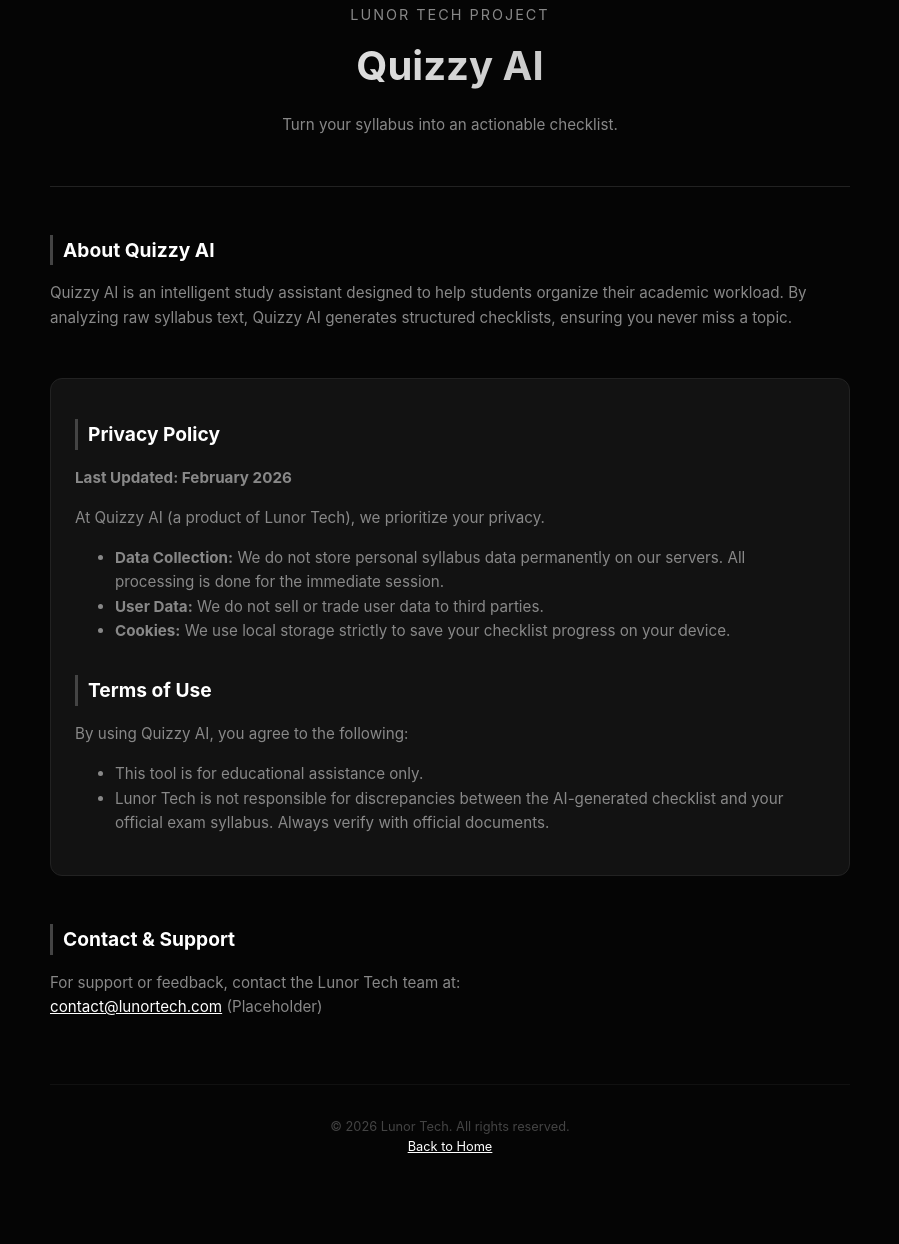
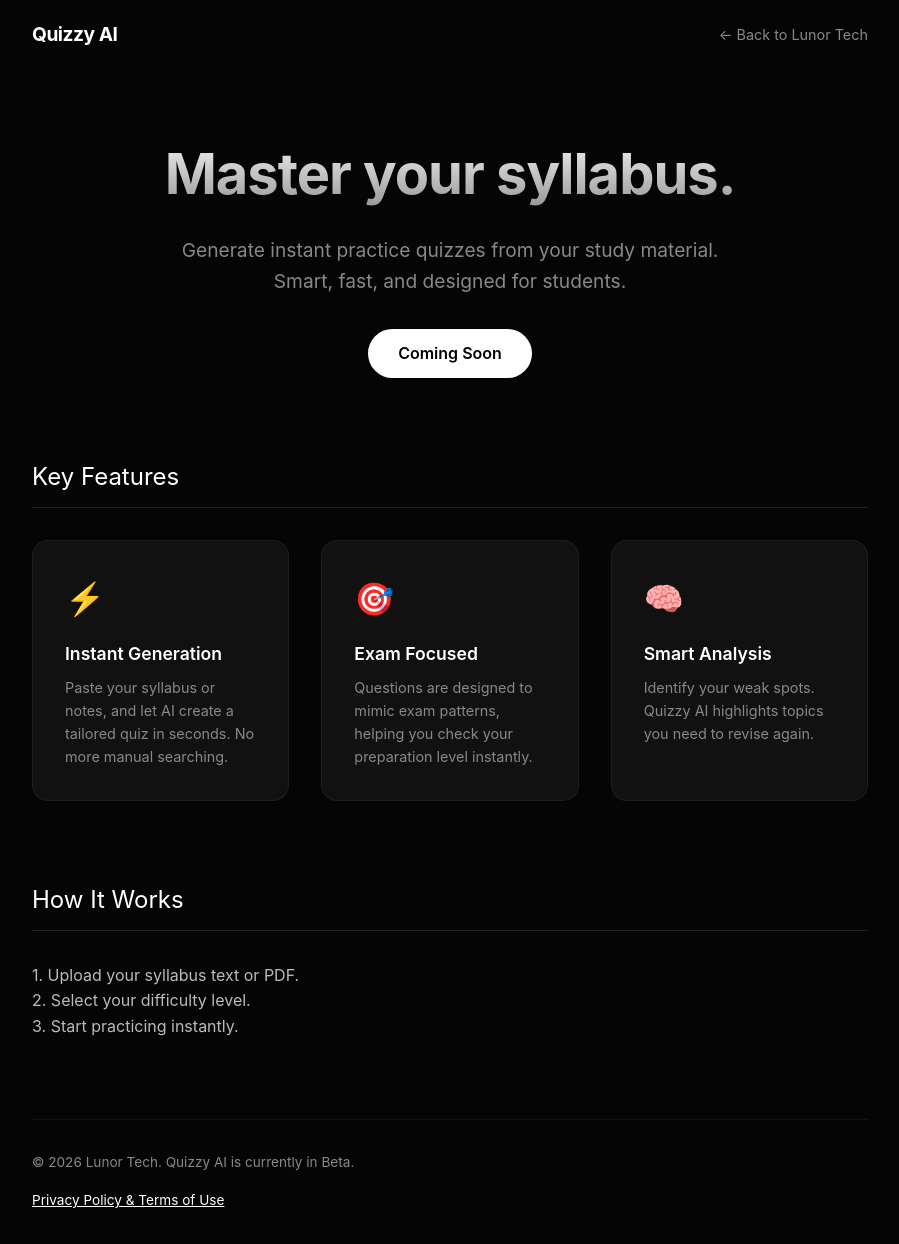
Before and after one commit to lunordev-spec/lunordev-spec.github.io, a plain HTML site: page quizzy.html in a window 1280 px wide. Shown: the part 29-1273 px from the top of the page, without its empty margins (190-1089 px from the left). Before the commit the page ends 1219 px from the top, so only its background shows below. Drawn offline with Linux system fonts and the light colour scheme.

Commit message:
Update title and enhance styling in quizzy.html

```diff
--- a/quizzy.html
+++ b/quizzy.html
@@ -3,70 +3,157 @@
 <head>
     <meta charset="UTF-8">
     <meta name="viewport" content="width=device-width, initial-scale=1.0">
-    <title>Quizzy AI - Syllabus Intelligence | Lunor Tech</title>
+    <title>Quizzy AI | Master Your Syllabus</title>
     <style>
-        :root { --bg-color: #050505; --text-main: #ffffff; --text-muted: #888; --card-bg: rgba(255, 255, 255, 0.05); }
-        body { background-color: var(--bg-color); color: var(--text-main); font-family: -apple-system, sans-serif; padding: 2rem; max-width: 800px; margin: 0 auto; line-height: 1.6; }
+        :root {
+            --bg-color: #050505;
+            --text-main: #ffffff;
+            --text-muted: #888;
+            --accent: #3264ff;
+            --card-bg: rgba(255, 255, 255, 0.05);
+        }
 
-        /* Header */
-        header { text-align: center; margin-bottom: 3rem; border-bottom: 1px solid #222; padding-bottom: 2rem; }
-        .brand { font-size: 0.9rem; color: var(--text-muted); letter-spacing: 2px; text-transform: uppercase; }
-        h1 { font-size: 2.5rem; margin: 0.5rem 0; background: linear-gradient(90deg, #fff, #aaa); -webkit-background-clip: text; -webkit-text-fill-color: transparent; }
+        * { margin: 0; padding: 0; box-sizing: border-box; }
 
-        /* Sections */
-        section { margin-bottom: 3rem; }
-        h2 { font-size: 1.2rem; margin-bottom: 1rem; color: #fff; border-left: 3px solid #444; padding-left: 10px; }
-        p, ul { color: var(--text-muted); font-size: 0.95rem; margin-bottom: 1rem; }
+        body {
+            background-color: var(--bg-color);
+            color: var(--text-main);
+            font-family: -apple-system, BlinkMacSystemFont, "Segoe UI", Roboto, sans-serif;
+            line-height: 1.6;
+            overflow-x: hidden;
+        }
 
-        /* Legal Box */
-        .legal-box { background: var(--card-bg); padding: 1.5rem; border-radius: 12px; border: 1px solid #222; font-size: 0.85rem; }
+        /* Container */
+        .container { max-width: 900px; margin: 0 auto; padding: 2rem; }
 
-        /* Footer */
-        footer { text-align: center; font-size: 0.8rem; color: #444; margin-top: 4rem; padding-top: 2rem; border-top: 1px solid #111; }
-        a { color: #fff; text-decoration: underline; }
+        /* Navbar */
+        nav { display: flex; justify-content: space-between; align-items: center; padding: 1rem 0; margin-bottom: 4rem; }
+        .nav-brand { font-weight: 700; font-size: 1.2rem; letter-spacing: -0.5px; }
+        .nav-back { color: var(--text-muted); text-decoration: none; font-size: 0.9rem; transition: 0.3s; }
+        .nav-back:hover { color: #fff; }
+
+        /* Hero Section */
+        .hero { text-align: center; margin-bottom: 5rem; }
+        .hero h1 {
+            font-size: 3.5rem;
+            font-weight: 700;
+            margin-bottom: 1rem;
+            background: linear-gradient(180deg, #fff, #888);
+            -webkit-background-clip: text;
+            -webkit-text-fill-color: transparent;
+            letter-spacing: -1px;
+        }
+        .hero p { color: var(--text-muted); font-size: 1.2rem; max-width: 600px; margin: 0 auto 2rem auto; }
+
+        .cta-button {
+            display: inline-block;
+            background: #fff;
+            color: #000;
+            padding: 12px 30px;
+            border-radius: 30px;
+            font-weight: 600;
+            text-decoration: none;
+            transition: transform 0.2s;
+        }
+        .cta-button:hover { transform: scale(1.05); }
+
+        /* Features Grid */
+        .section-title { font-size: 1.5rem; margin-bottom: 2rem; border-bottom: 1px solid #222; padding-bottom: 10px; }
+
+        .features-grid {
+            display: grid;
+            grid-template-columns: repeat(auto-fit, minmax(250px, 1fr));
+            gap: 2rem;
+            margin-bottom: 5rem;
+        }
+
+        .feature-card {
+            background: var(--card-bg);
+            padding: 2rem;
+            border-radius: 16px;
+            border: 1px solid rgba(255,255,255,0.05);
+        }
+
+        .feature-icon { font-size: 2rem; margin-bottom: 1rem; display: block; }
+        .feature-title { font-size: 1.1rem; font-weight: 600; margin-bottom: 0.5rem; color: #fff; }
+        .feature-desc { font-size: 0.9rem; color: var(--text-muted); }
+
+        /* Legal Footer */
+        footer {
+            margin-top: 5rem;
+            padding-top: 2rem;
+            border-top: 1px solid #111;
+            color: var(--text-muted);
+            font-size: 0.85rem;
+        }
+
+        .legal-links { margin-top: 1rem; }
+        .legal-details { display: none; margin-top: 2rem; padding: 1rem; background: #111; border-radius: 8px; text-align: left;}
+
+        /* Toggle for Legal Text */
+        summary { cursor: pointer; color: #fff; list-style: none; margin-top: 1rem; text-decoration: underline;}
+
+        /* Mobile Adjustments */
+        @media (max-width: 600px) {
+            .hero h1 { font-size: 2.5rem; }
+        }
     </style>
 </head>
 <body>
 
-    <header>
-        <div class="brand">Lunor Tech Project</div>
-        <h1>Quizzy AI</h1>
-        <p>Turn your syllabus into an actionable checklist.</p>
-    </header>
+    <div class="container">
+        <nav>
+            <div class="nav-brand">Quizzy AI</div>
+            <a href="index.html" class="nav-back">← Back to Lunor Tech</a>
+        </nav>
 
-    <section>
-        <h2>About Quizzy AI</h2>
-        <p>Quizzy AI is an intelligent study assistant designed to help students organize their academic workload. By analyzing raw syllabus text, Quizzy AI generates structured checklists, ensuring you never miss a topic.</p>
-    </section>
+        <section class="hero">
+            <h1>Master your syllabus.</h1>
+            <p>Generate instant practice quizzes from your study material. Smart, fast, and designed for students.</p>
+            <a href="#" class="cta-button">Coming Soon</a>
+        </section>
 
-    <section class="legal-box">
-        <h2>Privacy Policy</h2>
-        <p><strong>Last Updated: February 2026</strong></p>
-        <p>At Quizzy AI (a product of Lunor Tech), we prioritize your privacy.</p>
-        <ul>
-            <li><strong>Data Collection:</strong> We do not store personal syllabus data permanently on our servers. All processing is done for the immediate session.</li>
-            <li><strong>User Data:</strong> We do not sell or trade user data to third parties.</li>
-            <li><strong>Cookies:</strong> We use local storage strictly to save your checklist progress on your device.</li>
-        </ul>
+        <div class="section-title">Key Features</div>
+        <div class="features-grid">
+            <div class="feature-card">
+                <span class="feature-icon">⚡</span>
+                <div class="feature-title">Instant Generation</div>
+                <div class="feature-desc">Paste your syllabus or notes, and let AI create a tailored quiz in seconds. No more manual searching.</div>
+            </div>
+            <div class="feature-card">
+                <span class="feature-icon">🎯</span>
+                <div class="feature-title">Exam Focused</div>
+                <div class="feature-desc">Questions are designed to mimic exam patterns, helping you check your preparation level instantly.</div>
+            </div>
+            <div class="feature-card">
+                <span class="feature-icon">🧠</span>
+                <div class="feature-title">Smart Analysis</div>
+                <div class="feature-desc">Identify your weak spots. Quizzy AI highlights topics you need to revise again.</div>
+            </div>
+        </div>
 
-        <h2 style="margin-top: 2rem;">Terms of Use</h2>
-        <p>By using Quizzy AI, you agree to the following:</p>
-        <ul>
-            <li>This tool is for educational assistance only.</li>
-            <li>Lunor Tech is not responsible for discrepancies between the AI-generated checklist and your official exam syllabus. Always verify with official documents.</li>
-        </ul>
-    </section>
+        <div class="section-title">How It Works</div>
+        <div style="color: #bbb; margin-bottom: 4rem;">
+            <p>1. Upload your syllabus text or PDF.</p>
+            <p>2. Select your difficulty level.</p>
+            <p>3. Start practicing instantly.</p>
+        </div>
 
-    <section>
-        <h2>Contact & Support</h2>
-        <p>For support or feedback, contact the Lunor Tech team at: <br>
-        <a href="mailto:contact@lunortech.com">contact@lunortech.com</a> (Placeholder)</p>
-    </section>
+        <footer>
+            <p>&copy; 2026 Lunor Tech. Quizzy AI is currently in Beta.</p>
 
-    <footer>
-        &copy; 2026 Lunor Tech. All rights reserved. <br>
-        <a href="index.html">Back to Home</a>
-    </footer>
+            <details class="legal-links">
+                <summary>Privacy Policy & Terms of Use</summary>
+                <div class="legal-details">
+                    <p style="margin-bottom: 10px; color: #fff;"><strong>Privacy Policy:</strong></p>
+                    <p>We do not store your uploaded syllabus content permanently. All processing happens in real-time for the purpose of generating questions. No user data is sold to third parties.</p>
+
+                    <p style="margin-top: 20px; margin-bottom: 10px; color: #fff;"><strong>Terms of Use:</strong></p>
+                    <p>Quizzy AI is a study aid. While we strive for accuracy, please verify all answers with your official textbooks. Lunor Tech is not responsible for exam results.</p>
+                </div>
+            </details>
+        </footer>
+    </div>
 
 </body>
-                                    </html>
+</html>
```
